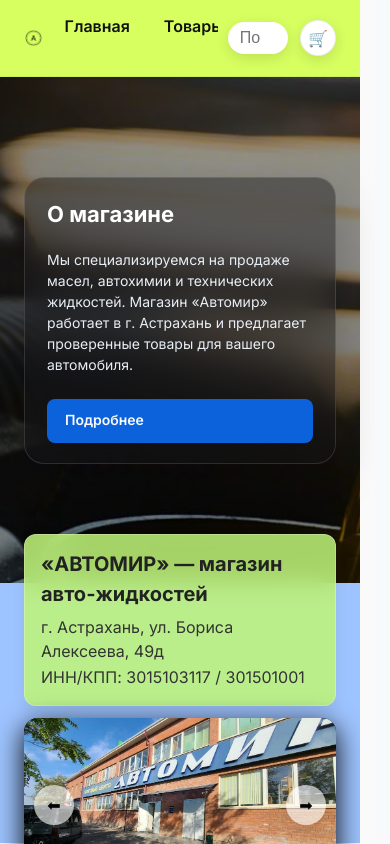
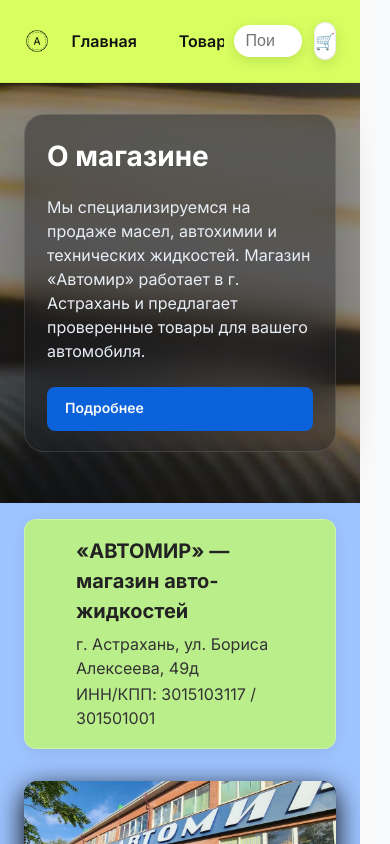
Before and after one commit to vispir/avtomir-shop, a plain HTML site: page index.html in a window 390 px wide. Drawn offline with Linux system fonts and the light colour scheme.

Commit message:
Mobile fixes

```diff
--- a/css/adap-mob.css
+++ b/css/adap-mob.css
@@ -1,63 +1,4 @@
-/* =========================================================
-   adap-mob.css — мобильные оверрайды
-   Подключать ПОСЛЕ всех остальных CSS
-   ========================================================= */
 
-/* Глобальные мелочи */
-html { -webkit-text-size-adjust: 100%; }
-*, *::before, *::after { box-sizing: border-box; }
-img, video { max-width: 100%; height: auto; display: block; }
-input, select, textarea { font-size: 16px; } /* чтобы iOS не зумил */
-
-/* ---------- HEADER ---------- */
-@media (max-width: 860px){
-  .header_row { gap: 12px; padding: 6px 0; }
-  .logo { width: 48px; height: 48px; }
-  .search { flex: 1; min-width: 0; }
-  .search_input { width: 100%; font-size: 16px; } /* перебиваем фикс. ширину */
-  .header_actions .icon_btn { width: 36px; height: 36px; }
-
-  /* Если пока без бургера — даём горизонтальный скролл меню */
-  .nav {
-    overflow-x: auto; gap: 10px;
-    -webkit-overflow-scrolling: touch; scrollbar-width: none;
-  }
-  .nav::-webkit-scrollbar { display: none; }
-
-  /* Лейбл у мини-корзины можно скрыть на узких экранах */
-  .mini-cart__label { display: none; }
-}
-
-/* ---------- HERO / INFO ---------- */
-/* iOS не любит background-attachment: fixed — отключаем на мобилках */
-@media (max-width: 900px){
-  .hero {
-    background-attachment: scroll;
-    min-height: clamp(320px, 60vh, 520px);
-  }
-  .hero_card h2 { font-size: 22px; }
-  .hero_card p { font-size: 14px; }
-}
-
-/* Info-секция: из 2 колонок в одну */
-@media (max-width: 900px){
-  .info_row { grid-template-columns: 1fr; }
-}
-
-/* ---------- GRID КАРТОЧЕК (ГЛАВНАЯ) ---------- */
-@media (max-width: 768px){
-  .products_grid { grid-template-columns: repeat(2, minmax(0,1fr)); }
-}
-@media (max-width: 480px){
-  .products_grid { grid-template-columns: 1fr; }
-  .products_title { padding: 8px 16px; }
-}
-
-/* ---------- СЛАЙДЕРЫ (универсально) ---------- */
-.slider, .product-slider { position: relative; overflow: hidden; }
-.slider__track { display: flex; transition: transform .3s ease; }
-.slider__slide { flex: 0 0 100%; }
-.slider__slide img { width: 100%; height: auto; object-fit: cover; }
 
 /* ---------- СТРАНИЦА "ТОВАРЫ" ---------- */
 /* Фильтры: всегда в колонку на мобиле, перебиваем жёсткие сетки */
@@ -72,6 +13,8 @@ input, select, textarea { font-size: 16px; } /* чтобы iOS не зумил *
 @media (max-width: 480px){
   .filters .price { grid-template-columns: 1fr; }
 }
+
+@media (max-width: 480px) {  .card.glass   { width: 400px; margin: -8px -25px;}}
 
 /* Сетка карточек на странице товаров */
 @media (max-width: 768px){
@@ -123,7 +66,7 @@ input, select, textarea { font-size: 16px; } /* чтобы iOS не зумил *
 @media (max-width: 768px){
   /* карточки товаров: 2 колонки на планшете и уже */
   .products-grid, .products_grid { grid-template-columns: repeat(2, minmax(0,1fr)) !important; }
-  .nav { overflow-x: auto; -webkit-overflow-scrolling: touch; scrollbar-width: none; }
+  .nav { overflow-x: auto; -webkit-overflow-scrolling: touch; scrollbar-width: none; white-space: nowrap; }
   .nav::-webkit-scrollbar { display: none; }
   .search_input { width: 100% !important; font-size: 16px; }
 }
@@ -131,7 +74,7 @@ input, select, textarea { font-size: 16px; } /* чтобы iOS не зумил *
 @media (max-width: 480px){
   html, body { overflow-x: hidden; }
   /* всё «в столбик» и с нормальными отступами */
-  .info_row, .contact-grid, .filters { grid-template-columns: 1fr !important; gap: 12px !important; }
+  .info_row, .contact-grid, .filters { grid-template-columns: 1fr !important; gap: 32px !important; }
   .products-grid, .products_grid { grid-template-columns: 1fr !important; }
   .filters .price { grid-template-columns: 1fr !important; }
   /* кнопки/формы приятнее на тач-экране */
--- a/css/products.page.css
+++ b/css/products.page.css
@@ -39,7 +39,7 @@ padding: 10px 12px; border: 1px solid #ddd; border-radius: 10px; outline: none;
 .modal[aria-hidden="true"]{ visibility: hidden; }
 .modal[aria-hidden="false"]{ visibility: visible; }
 .modal__backdrop{ position: fixed; inset: 0; background: rgba(0,0,0,.45); backdrop-filter: blur(2px); }
-.modal__dialog{ position: fixed; inset: 50% auto auto 50%; transform: translate(-50%, -50%); background:#fff; border-radius: 16px; width: min(920px, calc(100% - 32px)); box-shadow: 0 20px 60px rgba(0,0,0,.25); }
+.modal__dialog{ position: fixed; inset: 55% auto auto 50%; transform: translate(-50%, -50%); background:#fff; border-radius: 16px; width: min(920px, calc(94% - 65px)); box-shadow: 0 20px 60px rgba(0,0,0,.25); }
 .modal__body{ display:grid; grid-template-columns: 1fr 1fr; gap: 16px; padding: 16px; }
 .modal__close{ position: absolute; top: 8px; right: 10px; font-size: 24px; background: transparent; border: none; cursor: pointer; padding: 6px; }
 .modal__gallery img{ width: 100%; height: 340px; object-fit: cover; border-radius: 12px; }
@@ -242,7 +242,7 @@ padding: 10px 12px; border: 1px solid #ddd; border-radius: 10px; outline: none;
   -webkit-backdrop-filter: blur(8px);
   backdrop-filter: blur(8px);
   border-radius: 18px;
-  width: min(960px, calc(100% - 32px));
+  width: min(920px, calc(94% - 65px));
   box-shadow: 0 24px 80px rgba(0,0,0,.28);
   overflow: hidden;
   opacity: 0;
--- a/js/cart.js
+++ b/js/cart.js
@@ -165,4 +165,5 @@ function notify(message, {type='success', timeout=2000} = {}){
 window.toast = notify;
 CART.notify = notify;
 
+
 })();
--- a/js/products.page.js
+++ b/js/products.page.js
@@ -45,7 +45,7 @@
       <article class="product-card" data-id="${p.id}">
         <div class="card-media">
           <img src="${p.image}" alt="${p.name}" loading="lazy">
-          <div class="media-cta">Посмотреть товар</div>
+          <div class="media-cta"></div>
         </div>
 
         <div class="card-meta">
--- a/script.js
+++ b/script.js
@@ -196,6 +196,7 @@ function initContactPage() {
     if (errors.length) {
       toast.textContent = errors.join(' · ');
       toast.style.background = 'rgba(255, 255, 255, 0.12)';
+
       toast.style.border = '1px solid rgba(239,68,68,.35)';
       toast.style.color = '#ff0808ff';
       toast.classList.add('show');
--- a/styles.css
+++ b/styles.css
@@ -31,7 +31,7 @@ button { font: inherit; cursor: pointer; }
   display: grid; place-items: center;
   width: 70px; height: 70px; border-radius: 999px;
 }
-.nav { display: flex; gap: 18px; }
+.nav { display: flex; gap: 18px; flex-wrap: nowrap; flex-direction: row; align-items: center; }
 .nav_link { padding: 8px 12px; border-radius: 10px; font-weight: 600; }
 .nav_link:hover { background: rgba(0, 0, 0, .08); }
 .header_actions { margin-left: auto; display: flex; align-items: center; gap: 12px; }
@@ -85,24 +85,30 @@ button { font: inherit; cursor: pointer; }
    ========================= */
 .info{
   position: relative;
-  min-height: 260px;
-  padding: 32px 0;
+  /* min-height: 260px; */
+  padding: 16px 0;
   display: flex; align-items: center;
 }
 .info::before{ content: ""; position: absolute; inset: 0; background: #9ec4ff; z-index: 0; }
 .info_row{
-  position: relative; z-index: 1;
-  display: grid; grid-template-columns: 1fr 520px;
-  gap: 24px; align-items: center;
+     position: relative;
+    z-index: 1;
+    display: grid;
+    grid-template-columns: 1fr 520px;
+    gap: 24px;
+    align-items: center;
+    justify-items: start;
 }
 .info-text{
-  align-self: center; justify-self: center;
-  background: rgba(191,245,121,.86);
-  border: 1px solid rgba(255,255,255,.25);
-  backdrop-filter: blur(12px); -webkit-backdrop-filter: blur(12px);
-  border-radius: 12px; padding: 14px 16px;
-  box-shadow: 0 4px 14px rgba(0,0,0,.08);
-  transition: background .3s ease, box-shadow .3s ease;
+  align-self: center;
+ background: rgba(191, 245, 121, .86);
+    border: 1px solid rgba(255, 255, 255, .25);
+    backdrop-filter: blur(12px);
+    -webkit-backdrop-filter: blur(12px);
+    border-radius: 12px;
+    padding: 16px 51px;
+    box-shadow: 0 4px 14px rgba(0, 0, 0, .08);
+    transition: background .3s ease, box-shadow .3s ease;
 }
 .info-text h3{ margin: 0 0 6px; font-size: 20px; font-weight: 700; color: #222; }
 .info-text p { margin: 2px 0; color: #333; }
```
